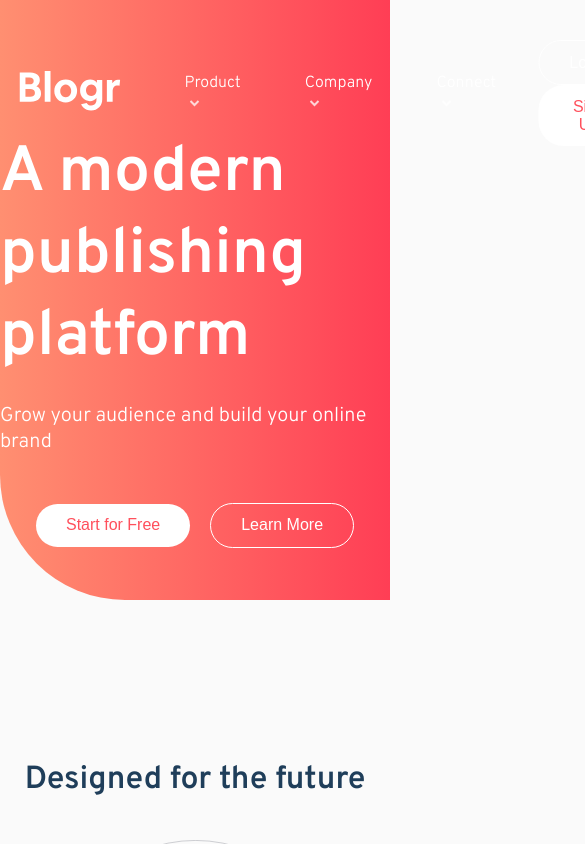
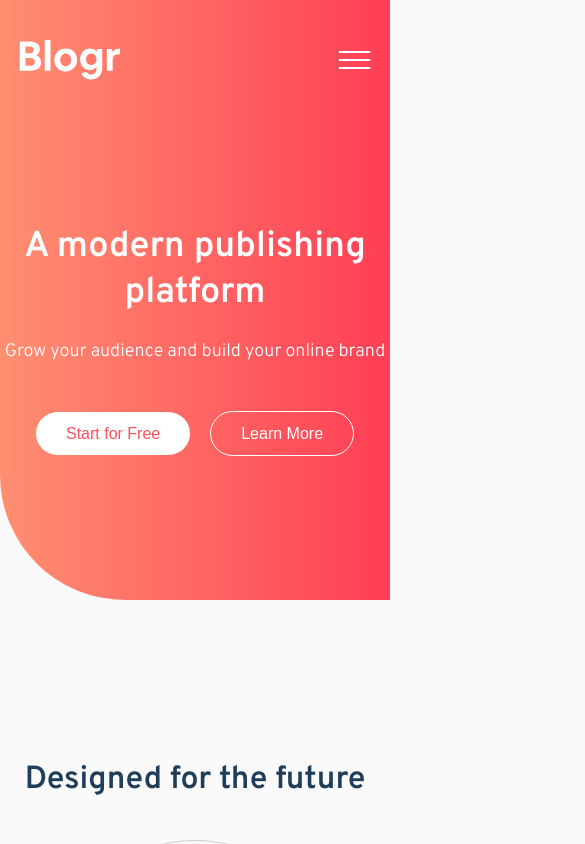
Before and after one commit to AntonCC/blogr, a React (Create React App) app: page / in a window 390 px wide. Shown: the top 844 px of the page, 585 px wide, since content can reach past the window. Built offline with nearby package versions, Linux system fonts and the light colour scheme.

Commit message:
Responsive changes to landing and nav

```diff
--- a/src/App.tsx
+++ b/src/App.tsx
@@ -4,7 +4,7 @@ import { Switch, Route } from 'react-router-dom'
 import Navbar from './components/navbar/navbar'
 import Home from './pages/home/home'
 
-const routes =[
+const routes = [
   {path: '/', name: 'Home', component: Home}
 ]
 
--- a/src/components/landing/landing.tsx
+++ b/src/components/landing/landing.tsx
@@ -29,6 +29,18 @@ const StyledLanding = styled.div`
       margin-bottom: 4.8rem;
     }
   }
+
+  @media only screen and (max-width: 1000px) {
+    .text {
+      text-align: center;
+      h1 {
+        font-size: 3.6rem;
+      }
+      p {
+        font-size: 1.8rem;
+      }
+    }
+  }
 `
 
 const Landing = () => {
--- a/src/components/navbar/navbar.tsx
+++ b/src/components/navbar/navbar.tsx
@@ -4,6 +4,7 @@ import styled from 'styled-components'
 import { Container } from '../../styledGeneral/styledGeneral'
 import { ReactComponent as Logo } from '../../assets/logo.svg'
 import { ReactComponent as Arrow } from '../../assets/icon-arrow-light.svg'
+import { ReactComponent as Hamburger } from '../../assets/icon-hamburger.svg'
 import Button from '../button/button'
 
 const StyledNavbar = styled.div`
@@ -38,6 +39,24 @@ const StyledNavbar = styled.div`
       }
     }
   }
+  .hamburger {
+    display: none;
+  }
+
+  @media only screen and (max-width: 1000px) {
+    .side-a {
+      .nav-list {
+        display: none;
+      }
+    }
+    .cta-buttons {
+      display: none;
+    }
+    .hamburger {
+      display: block;
+      cursor: pointer;
+    }
+  }
 `
 
 const Navbar = () => {
@@ -55,10 +74,12 @@ const Navbar = () => {
           </ul>
         </div>
       </div>
-
       <div className="cta-buttons">
         <Button inverse>Login</Button>
         <Button>Sign Up</Button>
+      </div>
+      <div className="hamburger">
+        <Hamburger />
       </div>
     </StyledNavbar>
   )
```
